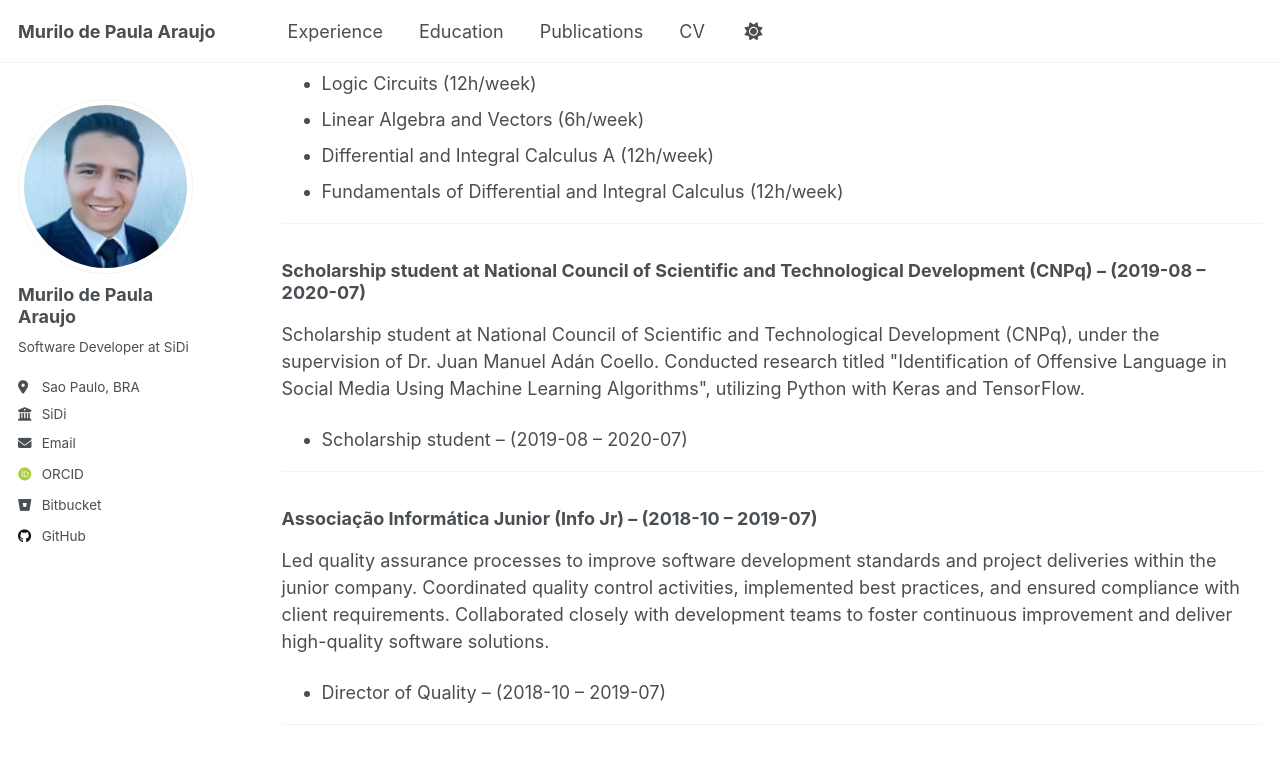
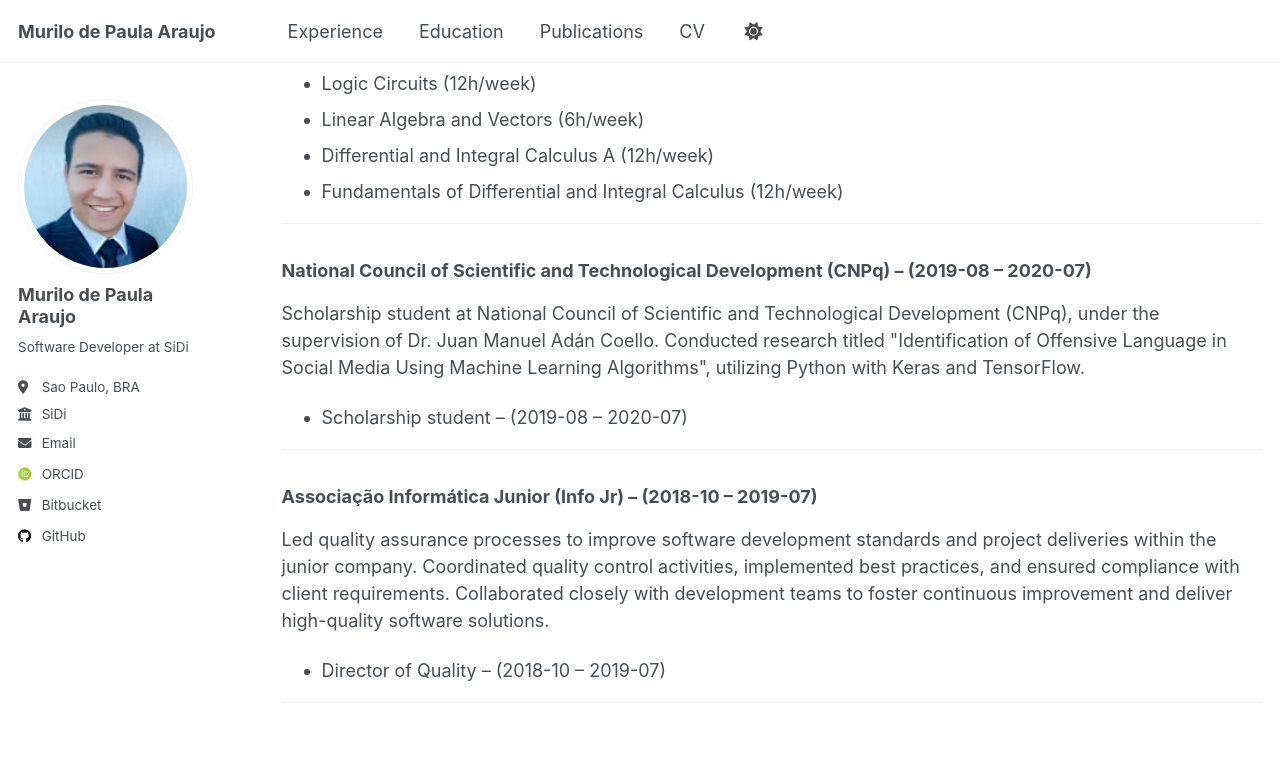
Before and after one commit to murilodepa/murilodepa.github.io, a Jekyll site: the page built from _pages/experience.md, in a window 1280 px wide and 900 px high, scrolled down 643 px. Shown: the top 764 px of the window. Built offline with Jekyll 4.4.1, drawn with Linux system fonts in a browser that asks for light colours; some web fonts are replaced; a script that is not in the unit is left out.

Commit message:
Update experience.yml

```diff
--- a/_data/experience.yml
+++ b/_data/experience.yml
@@ -32,7 +32,7 @@
     - title: Differential and Integral Calculus A (12h/week)
     - title: Fundamentals of Differential and Integral Calculus (12h/week)
 
-- company: Scholarship student at National Council of Scientific and Technological Development (CNPq)
+- company: National Council of Scientific and Technological Development (CNPq)
   start_date: "2019-08"
   end_date: "2020-07"
   location: Brazil, Sao Paulo, Campinas
```
